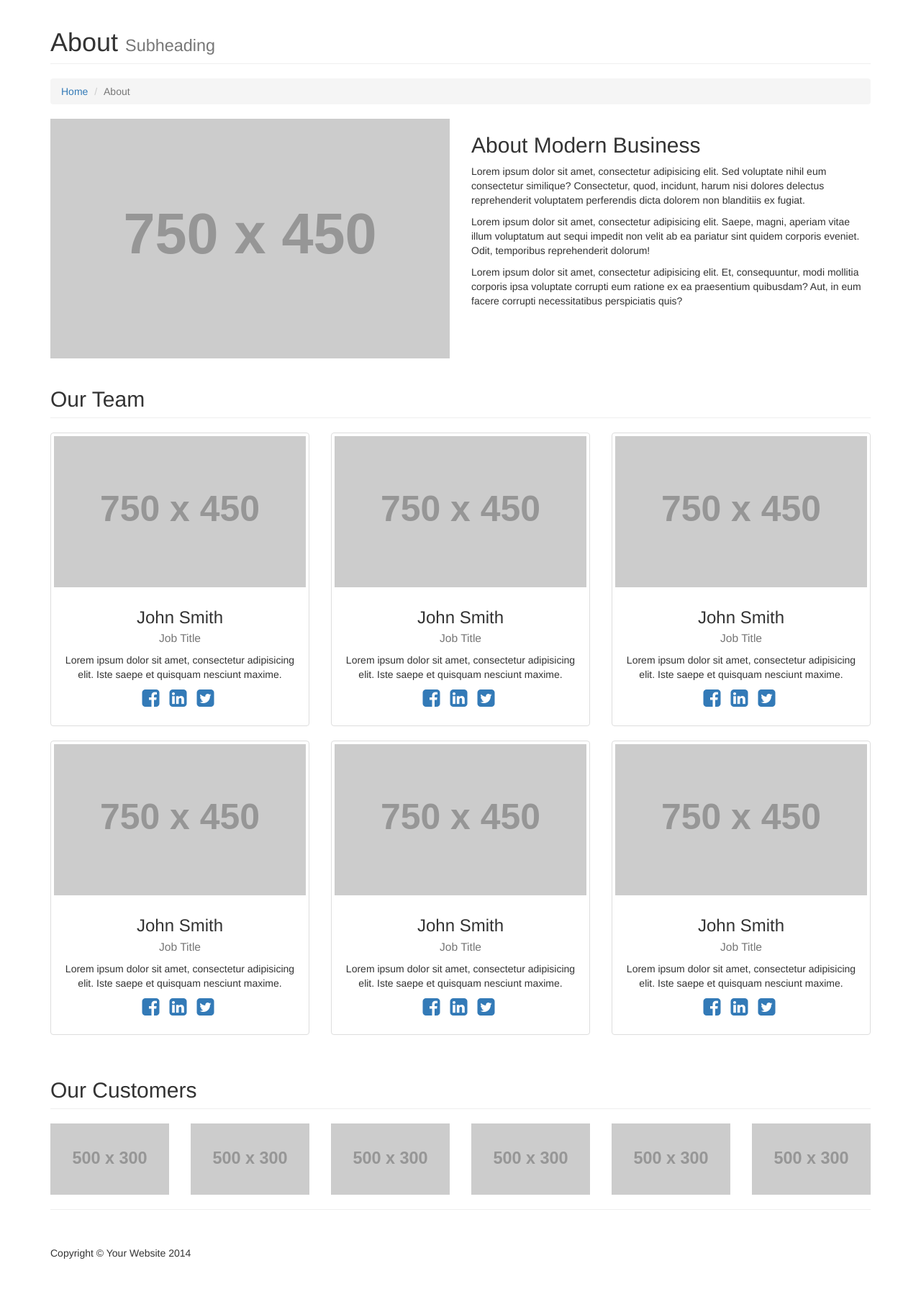
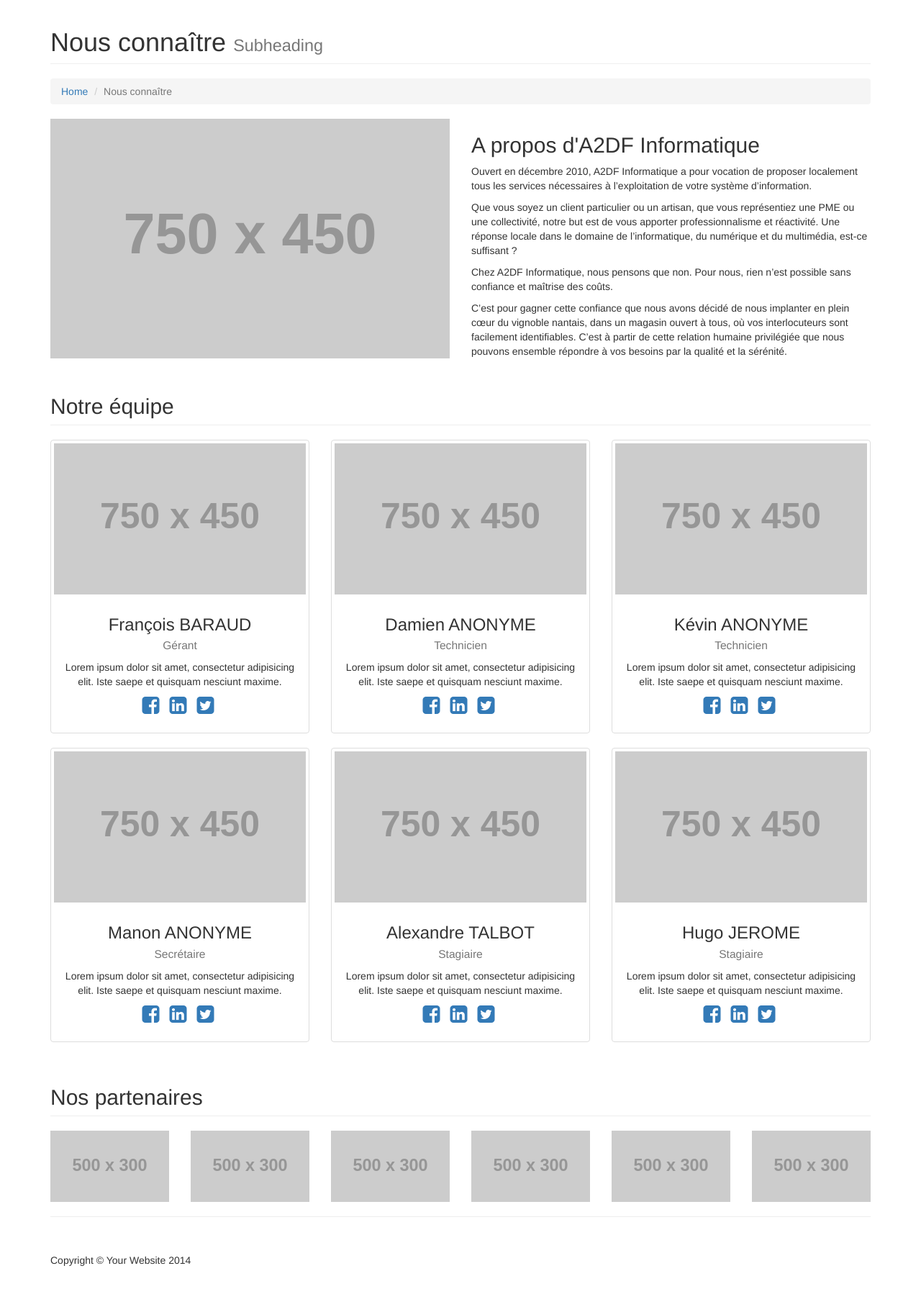
Before and after one commit to A2DF-Website/A2DF-Website, a PHP site: page /about.php in a window 1280 px wide. Shown: the part 51-1842 px from the top of the page at 72% size. Before the commit the page ends 1800 px from the top, so only its background shows below. Run offline with PHP 8.4, Linux system fonts and the light colour scheme; grey boxes labelled with a size stand in for pictures from a placeholder-image service; some libraries are stand-ins or nearby versions.

Commit message:
Let's go dude

```diff
--- a/A2DF-Website/about.php
+++ b/A2DF-Website/about.php
@@ -9,13 +9,13 @@
         <!-- Page Heading/Breadcrumbs -->
         <div class="row">
             <div class="col-lg-12">
-                <h1 class="page-header">About
+                <h1 class="page-header">Nous connaître
                     <small>Subheading</small>
                 </h1>
                 <ol class="breadcrumb">
                     <li><a href="index.html">Home</a>
                     </li>
-                    <li class="active">About</li>
+                    <li class="active">Nous connaître</li>
                 </ol>
             </div>
         </div>
@@ -27,10 +27,11 @@
                 <img class="img-responsive" src="http://placehold.it/750x450" alt="">
             </div>
             <div class="col-md-6">
-                <h2>About Modern Business</h2>
-                <p>Lorem ipsum dolor sit amet, consectetur adipisicing elit. Sed voluptate nihil eum consectetur similique? Consectetur, quod, incidunt, harum nisi dolores delectus reprehenderit voluptatem perferendis dicta dolorem non blanditiis ex fugiat.</p>
-                <p>Lorem ipsum dolor sit amet, consectetur adipisicing elit. Saepe, magni, aperiam vitae illum voluptatum aut sequi impedit non velit ab ea pariatur sint quidem corporis eveniet. Odit, temporibus reprehenderit dolorum!</p>
-                <p>Lorem ipsum dolor sit amet, consectetur adipisicing elit. Et, consequuntur, modi mollitia corporis ipsa voluptate corrupti eum ratione ex ea praesentium quibusdam? Aut, in eum facere corrupti necessitatibus perspiciatis quis?</p>
+                <h2>A propos d'A2DF Informatique</h2>
+                <p>Ouvert en décembre 2010, A2DF Informatique a pour vocation de proposer localement tous les services nécessaires à l’exploitation de votre système d’information.</p>
+                <p>Que vous soyez un client particulier ou un artisan, que vous représentiez une PME ou une collectivité, notre but est de vous apporter professionnalisme et réactivité. Une réponse locale dans le domaine de l’informatique, du numérique et du multimédia, est-ce suffisant ?</p>
+                <p>Chez A2DF Informatique, nous pensons que non. Pour nous, rien n’est possible sans confiance et maîtrise des coûts.</p>
+                <p>C’est pour gagner cette confiance que nous avons décidé de nous implanter en plein cœur du vignoble nantais, dans un magasin ouvert à tous,  où vos interlocuteurs sont facilement identifiables. C’est à partir de cette relation humaine privilégiée que nous pouvons ensemble répondre à vos besoins par la qualité et la sérénité.</p>
             </div>
         </div>
         <!-- /.row -->
@@ -38,14 +39,14 @@
         <!-- Team Members -->
         <div class="row">
             <div class="col-lg-12">
-                <h2 class="page-header">Our Team</h2>
+                <h2 class="page-header">Notre équipe</h2>
             </div>
             <div class="col-md-4 text-center">
                 <div class="thumbnail">
                     <img class="img-responsive" src="http://placehold.it/750x450" alt="">
                     <div class="caption">
-                        <h3>John Smith<br>
-                            <small>Job Title</small>
+                        <h3>François BARAUD<br>
+                            <small>Gérant</small>
                         </h3>
                         <p>Lorem ipsum dolor sit amet, consectetur adipisicing elit. Iste saepe et quisquam nesciunt maxime.</p>
                         <ul class="list-inline">
@@ -63,8 +64,8 @@
                 <div class="thumbnail">
                     <img class="img-responsive" src="http://placehold.it/750x450" alt="">
                     <div class="caption">
-                        <h3>John Smith<br>
-                            <small>Job Title</small>
+                        <h3>Damien ANONYME<br>
+                            <small>Technicien</small>
                         </h3>
                         <p>Lorem ipsum dolor sit amet, consectetur adipisicing elit. Iste saepe et quisquam nesciunt maxime.</p>
                         <ul class="list-inline">
@@ -82,8 +83,8 @@
                 <div class="thumbnail">
                     <img class="img-responsive" src="http://placehold.it/750x450" alt="">
                     <div class="caption">
-                        <h3>John Smith<br>
-                            <small>Job Title</small>
+                        <h3>Kévin ANONYME<br>
+                            <small>Technicien</small>
                         </h3>
                         <p>Lorem ipsum dolor sit amet, consectetur adipisicing elit. Iste saepe et quisquam nesciunt maxime.</p>
                         <ul class="list-inline">
@@ -101,8 +102,8 @@
                 <div class="thumbnail">
                     <img class="img-responsive" src="http://placehold.it/750x450" alt="">
                     <div class="caption">
-                        <h3>John Smith<br>
-                            <small>Job Title</small>
+                        <h3>Manon ANONYME<br>
+                            <small>Secrétaire</small>
                         </h3>
                         <p>Lorem ipsum dolor sit amet, consectetur adipisicing elit. Iste saepe et quisquam nesciunt maxime.</p>
                         <ul class="list-inline">
@@ -120,8 +121,8 @@
                 <div class="thumbnail">
                     <img class="img-responsive" src="http://placehold.it/750x450" alt="">
                     <div class="caption">
-                        <h3>John Smith<br>
-                            <small>Job Title</small>
+                        <h3>Alexandre TALBOT<br>
+                            <small>Stagiaire</small>
                         </h3>
                         <p>Lorem ipsum dolor sit amet, consectetur adipisicing elit. Iste saepe et quisquam nesciunt maxime.</p>
                         <ul class="list-inline">
@@ -139,8 +140,8 @@
                 <div class="thumbnail">
                     <img class="img-responsive" src="http://placehold.it/750x450" alt="">
                     <div class="caption">
-                        <h3>John Smith<br>
-                            <small>Job Title</small>
+                        <h3>Hugo JEROME<br>
+                            <small>Stagiaire</small>
                         </h3>
                         <p>Lorem ipsum dolor sit amet, consectetur adipisicing elit. Iste saepe et quisquam nesciunt maxime.</p>
                         <ul class="list-inline">
@@ -160,7 +161,7 @@
         <!-- Our Customers -->
         <div class="row">
             <div class="col-lg-12">
-                <h2 class="page-header">Our Customers</h2>
+                <h2 class="page-header">Nos partenaires</h2>
             </div>
             <div class="col-md-2 col-sm-4 col-xs-6">
                 <img class="img-responsive customer-img" src="http://placehold.it/500x300" alt="">
--- a/A2DF-Website/head.php
+++ b/A2DF-Website/head.php
@@ -105,4 +105,5 @@
         </div>
         <!-- /.container -->
     </nav>
+
 </head>
--- a/A2DF-Website/produits.php
+++ b/A2DF-Website/produits.php
@@ -10,7 +10,7 @@
         <div class="row">
             <div class="col-lg-12">
                 <h1 class="page-header">Four Column Portfolio
-                    <small>Subheading</small>
+                    <small></small>
                 </h1>
                 <ol class="breadcrumb">
                     <li><a href="index.html">Home</a>
```
Also changed, not shown: A2DF-Website/services.php (+15 -23 lines).
